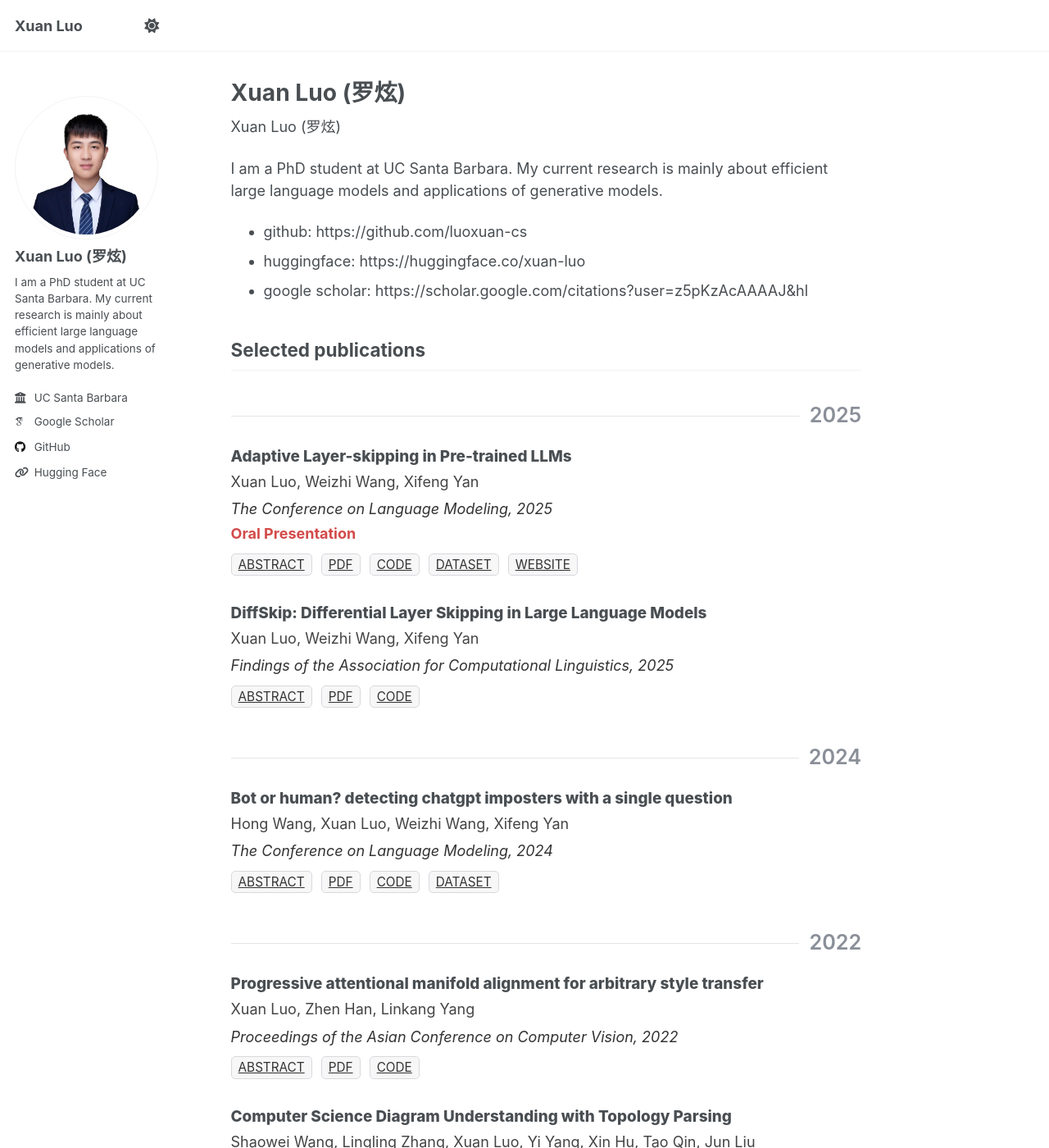
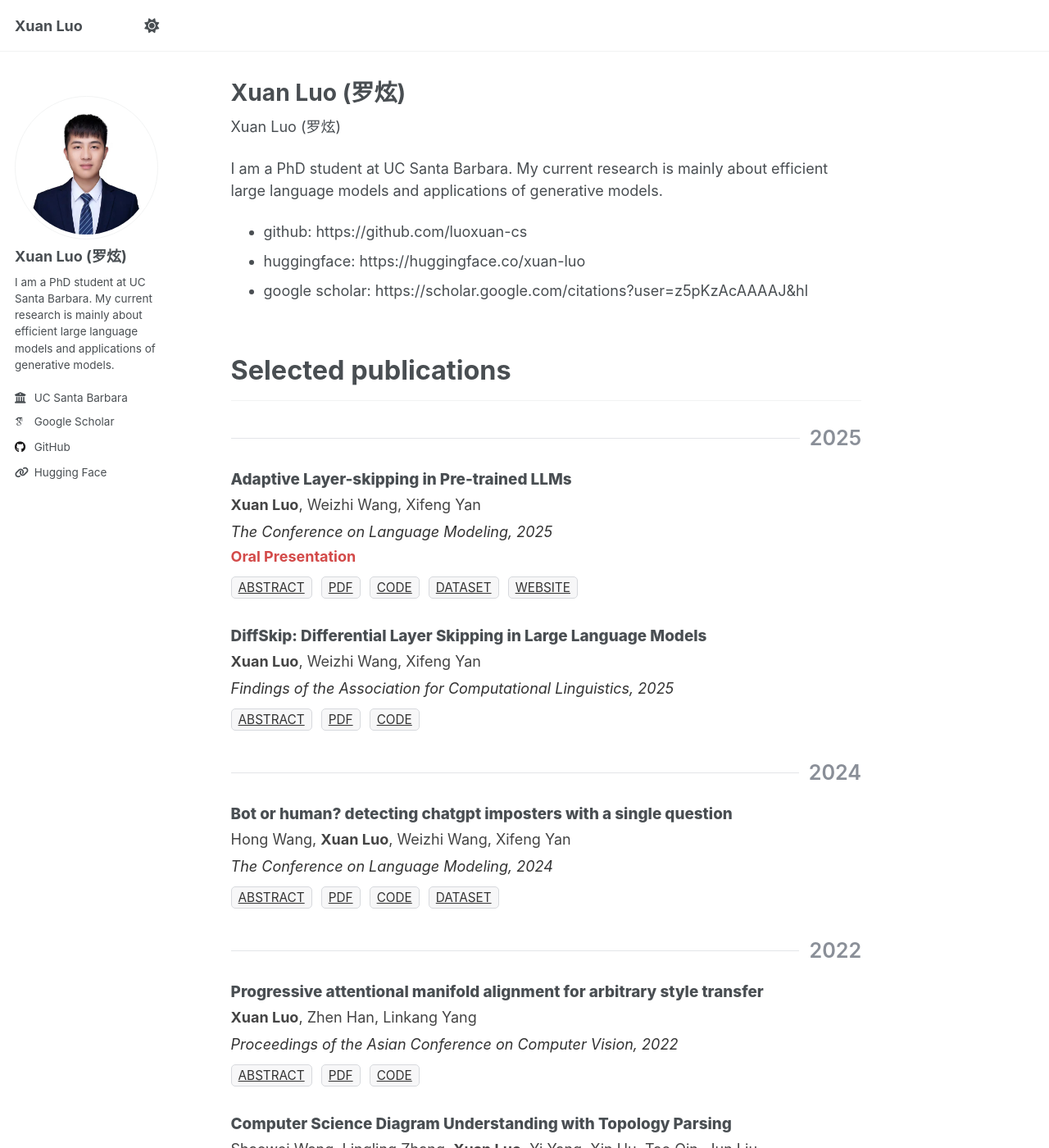
Before and after one commit to luoxuan-cs/luoxuan-cs.github.io, a Jekyll site: the page built from _pages/about.md, in a window 1280 px wide and 1400 px high. Shown: the whole window at 82% size. Built offline with Jekyll 4.4.1, drawn with Linux system fonts in a browser that asks for light colours; some web fonts are replaced; a script that is not in the unit is left out; some of the changed text lies outside the part shown.

Commit message:
Update website content

```diff
--- a/_pages/about.md
+++ b/_pages/about.md
@@ -12,13 +12,13 @@ I am a PhD student at UC Santa Barbara. My current research is mainly about effi
 - huggingface: https://huggingface.co/xuan-luo
 - google scholar: https://scholar.google.com/citations?user=z5pKzAcAAAAJ&hl
 
-## Selected publications
+<h2 style="font-size: 1.8rem; margin-bottom: 1rem;">Selected publications</h2>
 
 <div class="pubs">
   <div class="pub-year">2025</div>
   <div class="pub-item">
     <div class="pub-title"><a href="/publication/2025-flexidepth">Adaptive Layer-skipping in Pre-trained LLMs</a></div>
-    <div class="pub-authors">Xuan Luo, Weizhi Wang, Xifeng Yan</div>
+    <div class="pub-authors"><strong>Xuan Luo</strong>, Weizhi Wang, Xifeng Yan</div>
     <div class="pub-venue">The Conference on Language Modeling, 2025</div>
     <div class="pub-oral">Oral Presentation</div>
     <div class="pub-buttons">
@@ -36,7 +36,7 @@ I am a PhD student at UC Santa Barbara. My current research is mainly about effi
   </div>
   <div class="pub-item">
     <div class="pub-title">DiffSkip: Differential Layer Skipping in Large Language Models</div>
-    <div class="pub-authors">Xuan Luo, Weizhi Wang, Xifeng Yan</div>
+    <div class="pub-authors"><strong>Xuan Luo</strong>, Weizhi Wang, Xifeng Yan</div>
     <div class="pub-venue">Findings of the Association for Computational Linguistics, 2025</div>
     <div class="pub-buttons">
       <span class="btn-popover">
@@ -52,7 +52,7 @@ I am a PhD student at UC Santa Barbara. My current research is mainly about effi
   <div class="pub-year">2024</div>
   <div class="pub-item">
     <div class="pub-title">Bot or human? detecting chatgpt imposters with a single question</div>
-    <div class="pub-authors">Hong Wang, Xuan Luo, Weizhi Wang, Xifeng Yan</div>
+    <div class="pub-authors">Hong Wang, <strong>Xuan Luo</strong>, Weizhi Wang, Xifeng Yan</div>
     <div class="pub-venue">The Conference on Language Modeling, 2024</div>
     <div class="pub-buttons">
       <span class="btn-popover">
@@ -69,7 +69,7 @@ I am a PhD student at UC Santa Barbara. My current research is mainly about effi
   <div class="pub-year">2022</div>
   <div class="pub-item">
     <div class="pub-title">Progressive attentional manifold alignment for arbitrary style transfer</div>
-    <div class="pub-authors">Xuan Luo, Zhen Han, Linkang Yang</div>
+    <div class="pub-authors"><strong>Xuan Luo</strong>, Zhen Han, Linkang Yang</div>
     <div class="pub-venue">Proceedings of the Asian Conference on Computer Vision, 2022</div>
     <div class="pub-buttons">
       <span class="btn-popover">
@@ -84,7 +84,7 @@ I am a PhD student at UC Santa Barbara. My current research is mainly about effi
   </div>
   <div class="pub-item">
     <div class="pub-title">Computer Science Diagram Understanding with Topology Parsing</div>
-    <div class="pub-authors">Shaowei Wang, Lingling Zhang, Xuan Luo, Yi Yang, Xin Hu, Tao Qin, Jun Liu</div>
+    <div class="pub-authors">Shaowei Wang, Lingling Zhang, <strong>Xuan Luo</strong>, Yi Yang, Xin Hu, Tao Qin, Jun Liu</div>
     <div class="pub-venue">ACM Transactions on Knowledge Discovery from Data, 2022</div>
     <div class="pub-buttons">
       <span class="btn-popover">
--- a/_sass/layout/_custom.scss
+++ b/_sass/layout/_custom.scss
@@ -6,10 +6,13 @@
   display: flex;
   align-items: center;
   gap: 12px;
-  margin: 2rem 0 1rem 0;
+  margin: 1.2rem 0 1rem 0;
   color: #8a8f98;
   font-size: 1.4rem;
   font-weight: 600;
+}
+.pub-year:first-of-type {
+  margin-top: 0.5rem;
 }
 .pub-year::before {
   content: "";
```
